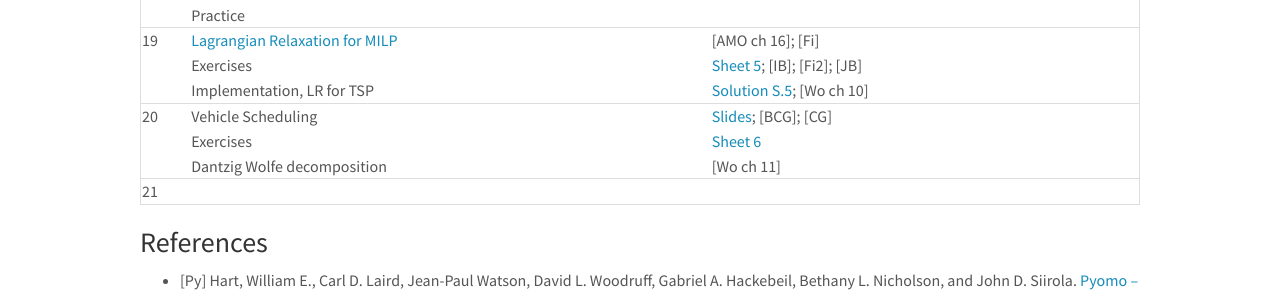
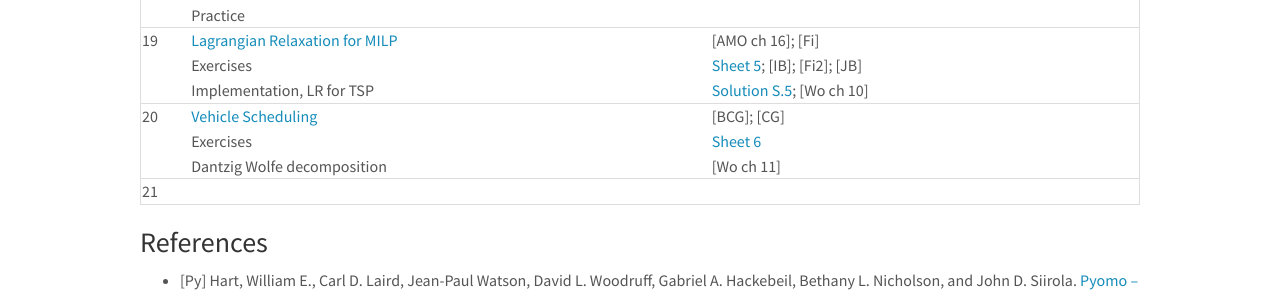
Before and after one commit to DM872/dm872.github.io, a Jekyll site: the page built from index.md, in a window 1280 px wide. Shown: the part 849-1144 px from the top of the page. Built offline with Jekyll 4.4.1, drawn with Linux system fonts in a browser that asks for light colours; nearby versions of some CDN libraries; our own code applies the rules of GitHub Pages for plain Markdown files.

Commit message:
corrected link to slides of vehicle scheduling

```diff
--- a/index.md
+++ b/index.md
@@ -64,7 +64,7 @@ Other material for this course is available at the associated
 |              | Exercises                                                        | [Sheet 5]({{ site.url }}{% post_url 2020-05-04-lagrangian %}); [IB]; [Fi2]; [JB]   |
 |              | Implementation, LR for TSP                                       | [Solution S.5][35]; [Wo ch 10]                                                     |
 |--------------+------------------------------------------------------------------+------------------------------------------------------------------------------------|
-|           20 | Vehicle Scheduling                                               | [Slides][14]; [BCG]; [CG]                                                          |
+|           20 | [Vehicle Scheduling][60]                                         | [BCG]; [CG]                                                                        |
 |              | Exercises                                                        | [Sheet 6]({{ site.url }}{% post_url 2019-05-15-sheet6 %})                          |
 |              | Dantzig Wolfe decomposition                                      | [Wo ch 11]                                                                         |
 |--------------+------------------------------------------------------------------+------------------------------------------------------------------------------------|
@@ -84,34 +84,34 @@ Other material for this course is available at the associated
 
 <!--
 
-| Week	 | Topics and Slides                                                             | 	Recommended reading                                                                                                                                        |
-|--------------+-------------------------------------------------------------------------------+--------------------------------------------------------------------------------------------------------------------------------------------------------------------|
-|           14 | MILP Languages and Solvers. MILP Formulations for Traveling Salesman Problem  | [Pyomo](https://imada.sdu.dk/~marco/DM871/Training/dm545_lab_scip.pdf)                                                                                             |
-|              | Cutting Planes for TSP                                                        |                                                                                                      |
-|              | Exercises                                                                     | [Sheet 1][1]; [Solutions][2];                                                                                                                                      |
-|--------------+-------------------------------------------------------------------------------+--------------------------------------------------------------------------------------------------------------------------------------------------------------------|
-|           15 |
-|              |                                                                                                                                                                                                                                                                     |
-|--------------+-------------------------------------------------------------------------------+--------------------------------------------------------------------------------------------------------------------------------------------------------------------|
-|           17 | Modeling Timetabling                                                          | [Timetabling][8]; [Timetabling][10]; [LL]                                                                                                                          |
-|              | Advanced Methods for MILP                                                     | [Theory][9]; [AMO ch 15]; [Wo ch 10]                                                                                                                               |
-|              | Exercises                                                                     | [Sheet 3]({{ site.url }}{% post_url 2019-04-22-sheet3 %})                                                                                                          |
-|--------------+-------------------------------------------------------------------------------+--------------------------------------------------------------------------------------------------------------------------------------------------------------------|
-|           18 |  and Column Generation                             | [Theory][9]; [Wo ch 11]                                                                                                                                            |
-|              | Column Generation                                                             | [Theory][9]; [Wo ch 11]                                                                                                                                            |
-|              | Exercises on Lagrangian Relaxation                                            | <br> [Assignment]({{ site.url }}{% post_url 2019-05-03-ass1 %}) |                                                                                   |
-|--------------+-------------------------------------------------------------------------------+--------------------------------------------------------------------------------------------------------------------------------------------------------------------|
-|           19 | Vehicle Routing                                                               | [CVRP][11]; [CVRP-CG][12]; [Fe]                                                                                                                                    |
-|              | Vehicle Routing                                                               | [CVRP-BB][13]; [Fe]                                                                                                                                                |
-|              | Exercises on Column Generation                                                | [Sheet 5]({{ site.url }}{% post_url 2019-05-08-sheet5 %}); [Solutions 1][19]; [Solutions 2][20]                                                                    |
-|--------------+-------------------------------------------------------------------------------+--------------------------------------------------------------------------------------------------------------------------------------------------------------------|
-|           21 | Crew Scheduling                                                               | [Slides][15]; [RCSP][16]; [SGSK]; [GM]                                                                                                                             |
-|              | Crew Scheduling                                                               |                                                                                                                                                                    |
-|              | Exercises                                                                     | [Sheet 7]({{ site.url }}{% post_url 2019-05-21-sheet7 %})                                                                                                          |
-|--------------+-------------------------------------------------------------------------------+--------------------------------------------------------------------------------------------------------------------------------------------------------------------|
-|           22 | Benders Decomposition                                                         | [DJ, sec 3.5]; [Video][17]                                                                                                                                         |
-|              | Exercise                                                                      |                                                                                                                                                                    |
-|--------------+-------------------------------------------------------------------------------+--------------------------------------------------------------------------------------------------------------------------------------------------------------------|
+| Week	 | Topics and Slides                                                            | 	Recommended reading                                                                     |   |
+|--------------+------------------------------------------------------------------------------+-------------------------------------------------------------------------------------------------+---|
+|           14 | MILP Languages and Solvers. MILP Formulations for Traveling Salesman Problem | [Pyomo](https://imada.sdu.dk/~marco/DM871/Training/dm545_lab_scip.pdf)                          |   |
+|              | Cutting Planes for TSP                                                       |                                                                                                 |   |
+|              | Exercises                                                                    | [Sheet 1][1]; [Solutions][2];                                                                   |   |
+|--------------+------------------------------------------------------------------------------+-------------------------------------------------------------------------------------------------+---|
+|              | 15                                                                           |                                                                                                 |   |
+|              |                                                                              |                                                                                                 |   |
+|--------------+------------------------------------------------------------------------------+-------------------------------------------------------------------------------------------------+---|
+|           17 | Modeling Timetabling                                                         | [Timetabling][8]; [Timetabling][10]; [LL]                                                       |   |
+|              | Advanced Methods for MILP                                                    | [Theory][9]; [AMO ch 15]; [Wo ch 10]                                                            |   |
+|              | Exercises                                                                    | [Sheet 3]({{ site.url }}{% post_url 2019-04-22-sheet3 %})                                       |   |
+|--------------+------------------------------------------------------------------------------+-------------------------------------------------------------------------------------------------+---|
+|           18 | and Column Generation                                                        | [Theory][9]; [Wo ch 11]                                                                         |   |
+|              | Column Generation                                                            | [Theory][9]; [Wo ch 11]                                                                         |   |
+|              | Exercises on Lagrangian Relaxation                                           | <br> [Assignment]({{ site.url }}{% post_url 2019-05-03-ass1 %})                                 |   |
+|--------------+------------------------------------------------------------------------------+-------------------------------------------------------------------------------------------------+---|
+|           19 | [Vehicle Routing]                                                            | [CVRP][11]; [CVRP-CG][12]; [Fe]                                                                 |   |
+|              | Vehicle Routing                                                              | [CVRP-BB][13]; [Fe]                                                                             |   |
+|              | Exercises on Column Generation                                               | [Sheet 5]({{ site.url }}{% post_url 2019-05-08-sheet5 %}); [Solutions 1][19]; [Solutions 2][20] |   |
+|--------------+------------------------------------------------------------------------------+-------------------------------------------------------------------------------------------------+---|
+|           21 | Crew Scheduling                                                              | [Slides][15]; [RCSP][16]; [SGSK]; [GM]                                                          |   |
+|              | Crew Scheduling                                                              |                                                                                                 |   |
+|              | Exercises                                                                    | [Sheet 7]({{ site.url }}{% post_url 2019-05-21-sheet7 %})                                       |   |
+|--------------+------------------------------------------------------------------------------+-------------------------------------------------------------------------------------------------+---|
+|           22 | Benders Decomposition                                                        | [DJ, sec 3.5]; [Video][17]                                                                      |   |
+|              | Exercise                                                                     |                                                                                                 |   |
+|--------------+------------------------------------------------------------------------------+-------------------------------------------------------------------------------------------------+---|
 
 -->
 
```
Also changed, not shown: other parts of index.md (+2 -1 lines), _posts/2019-05-15-sheet6.md (+8 -8 lines), _posts/2020-04-28-timetabling.md (+2 -2 lines), 1 other file.
